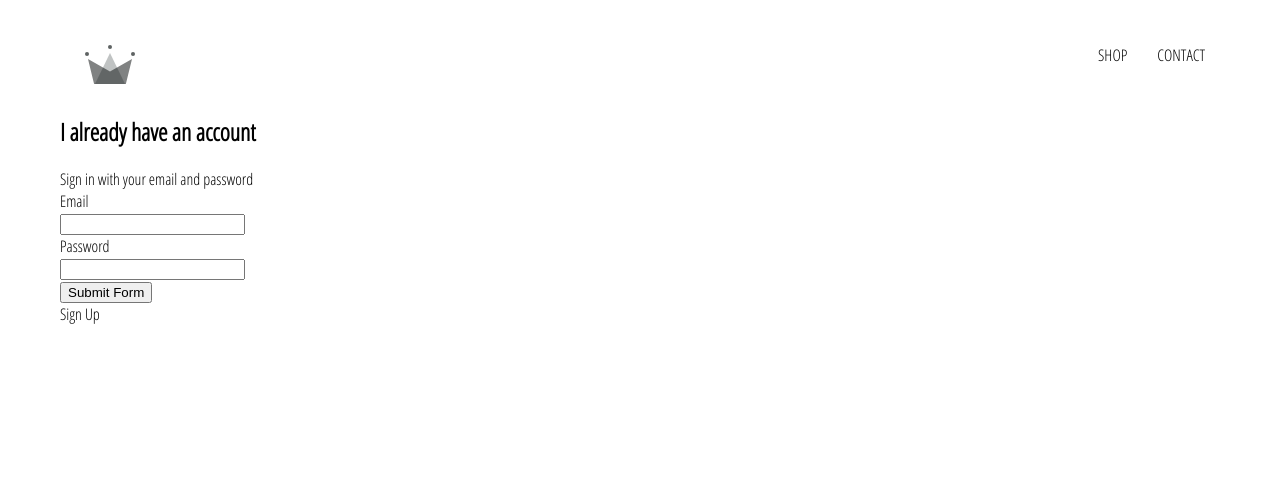
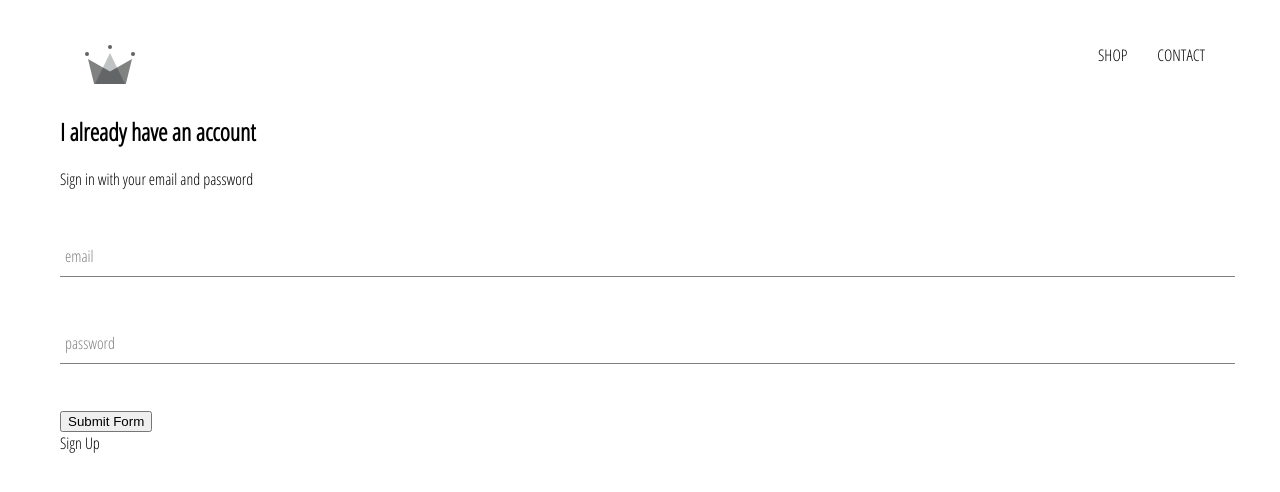
Before and after one commit to SleighJ/crwn-clothing, a React (Create React App) app: page /signin in a window 1280 px wide. Shown: the top 492 px of the page. Built offline with nearby package versions, Linux system fonts and the light colour scheme.

Commit message:
styling tweeks

```diff
--- a/src/components/form-input/form-input.component.jsx
+++ b/src/components/form-input/form-input.component.jsx
@@ -8,11 +8,20 @@
   ...restProps
 }) => (
   <div className='group'>
+    {console.log(label)}
     <input
       className='form-input'
       onChange={handleChange}
       {...restProps}
     />
+    { label ?
+      <label
+        className={`${restProps.value.length ? 'shrink' : '' } form-input-label`}
+      >
+        {label}
+      </label>
+      : null
+    }
   </div>
 )
 
--- a/src/components/form-input/form-input.styles.scss
+++ b/src/components/form-input/form-input.styles.scss
@@ -0,0 +1,54 @@
+$sub-color: grey;
+$main-color: black;
+
+@mixin shrinkLabel {
+  top: -14px;
+  font-size: 12px;
+  color: $main-color;
+}
+
+.group {
+  position: relative;
+  margin: 45px 0;
+
+  .form-input {
+    background: none;
+    background-color: white;
+    color: $sub-color;
+    font-size: 18px;
+    padding: 10px 10px 10px 5px;
+    display: block;
+    width: 100%;
+    border: none;
+    border-radius: 0;
+    border-bottom: 1px solid $sub-color;
+    margin: 25px 0;
+
+    &:focus {
+      outline: none;
+    }
+
+    &:focus ~ .form-input-label {
+      @include shrinkLabel();
+    }
+  }
+
+  input[type='password'] {
+    letter-spacing: 0.3em;
+  }
+
+  .form-input-label {
+    color: $sub-color;
+    font-size: 16px;
+    font-weight: normal;
+    position: absolute;
+    pointer-events: none;
+    left: 5px;
+    top: 10px;
+    transition: 300ms ease all;
+
+    &.shrink {
+      @include shrinkLabel();
+    }
+  }
+}
--- a/src/pages/auth/sign-in.component.jsx
+++ b/src/pages/auth/sign-in.component.jsx
@@ -17,25 +17,24 @@
       <h2>I already have an account</h2>
       <span>Sign in with your email and password</span>
       <form>
-        <label>Email</label>
         <FormInput
-          name='email'
+          label='email'
           type='email'
           value={userEmail}
-          onChange={(e) => setUserEmail(e.target.value)}
+          handleChange={(e) => setUserEmail(e.target.value)}
+          required
         />
-        <label>Password</label>
         <FormInput
-          name='password'
+          label='password'
           type='password'
           value={userPassword}
-          onChange={(e) => setUserPassword(e.target.value)}
+          handleChange={(e) => setUserPassword(e.target.value)}
+          required
         />
         <input onClick={(e)=>handleSubmit(e)} type='submit' value='Submit Form' />
       </form>
     </div>
   )
-
 }
 
 export default SignIn
```
